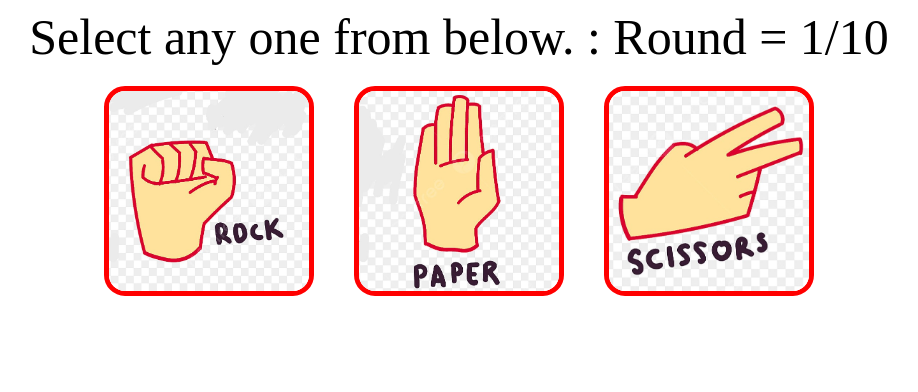
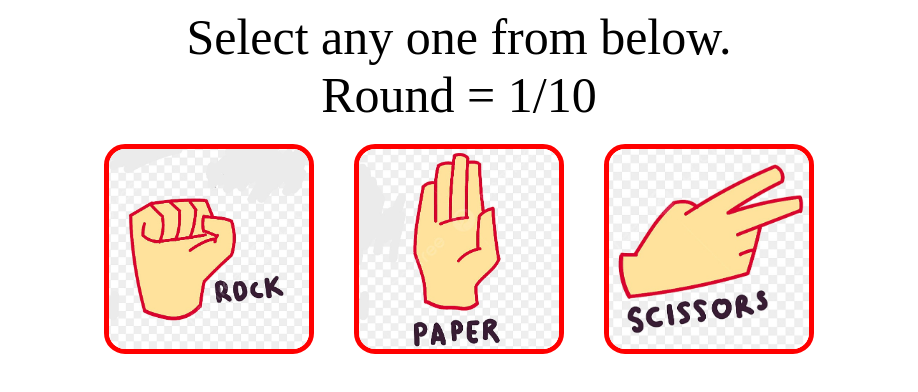
Before and after one commit to gyanshankar1708/Rock-Paper-Scissor, a plain HTML site: page index.html in a window 1280 px wide. Shown: the whole page, without its empty margins (189-1107 px from the left). Drawn offline with Linux system fonts and the light colour scheme.

Commit message:
Round fixed

```diff
--- a/index.html
+++ b/index.html
@@ -57,7 +57,7 @@
 
 <body>
     <div class="outer">
-        <div class="text">Select any one from below. : Round = 1/10</div>
+        <div class="text"><div>Select any one from below.</div> <div> Round = 1/10</div></div>
         <div class="container">
             <div id="rock"><img src="Rock.JPG" alt=""></div>
             <div id="paper"><img src="Paper.JPG" alt=""></div>
```
